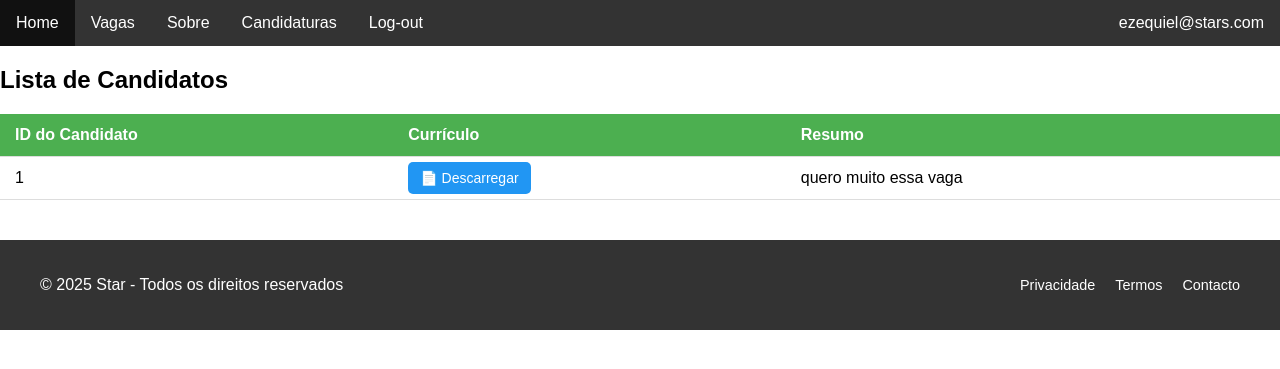
After one commit to EzequielFrancisco/Candidart, a Flask app: page /date in a window 1280 px wide. The commit adds this page. Shown: the top 369 px of the page. Run offline with Flask 3, Linux system fonts and the light colour scheme; a user stored in the database is signed in; data comes from the database, SQL or seed files in the repository; both versions use the stored data as it was after the commit.

Commit message:
projecto finalizado

```diff
--- a/main.py
+++ b/main.py
@@ -14,15 +14,25 @@ def login():
     if request.method == 'POST':
         username = request.form['username']
         password = request.form['password']
+        try:
+            conn = sqlite3.connect('candidart.db')
+            cursor = conn.cursor()
+            cursor.execute("SELECT * FROM users WHERE user_name = ? AND senha = ?", (username, password))
+            user = cursor.fetchone()
+            conn.close()
 
-        # Aqui poderias validar o username/password com o DB
-        if username and password:
-            session['username'] = username
-            flash(f"Bem-vindo, {username}!", "success")
-            return redirect(url_for('home'))
-        else:
-            flash("Preencha todos os campos!", "error")
-            return redirect(url_for('login'))
+            # Aqui poderias validar o username/password com o DB
+            if user:
+                session['username'] = user[1]
+                session['company'] = user[3]
+                flash(f"Bem-vindo, {username}!", "success")
+                return redirect(url_for('home'))
+            else:
+                flash("Preencha todos os campos com os dados correctos!", "error")
+                return redirect(url_for('login'))
+        except sqlite3.Error as e:
+            flash("Ocorreu um erro na base de dados: {e}")
+            return render_template('login.html')
 
     # GET request: renderiza formulário HTML simples
     return '''
@@ -37,16 +47,36 @@ def login():
 @app.route("/register", methods=['GET','POST'])
 def register():
     if request.method == 'POST':
-        # lógica de criação de conta
-        pass
+        user_name = request.form['username']
+        senha = request.form['password']
+        company = request.form['company']
+        try:
+            conn = sqlite3.connect('candidart.db')
+            cursor = conn.cursor()
+            cursor.execute("""
+                INSERT INTO users (user_name, senha, company)
+                VALUES (?, ?, ?)
+            """, (user_name, senha, company))
+
+            conn.commit()
+            flash("Registo enviada com sucesso!", "success")
+            return redirect(url_for("login"))
+
+        except Exception as e:
+            return f"Erro no banco de dados: {e}"
+
+        finally:
+            conn.close()
+
     return '''
-        <h1>Login</h1>
+        <h1>Cadasro</h1>
         <form method="post">
             <p><input type="text" name="username" placeholder="Nome de utilizador" required>
             <p><input type="password" name="password" placeholder="Senha" required>
+            <p><input type="text" name="company" placeholder="Nome da empresa" required>
             <p><input type="submit" value="Login">
         </form>
-        <a href="{}">Criar conta</a>'''.format(url_for('login'))
+        <a href="{}">Já tem conta</a>'''.format(url_for('login'))
 
 @app.route("/logout")
 def logout():
@@ -107,7 +137,6 @@ def insert():
         finally:
             conn.close()
 
-
 @app.route("/vacancies")
 def vacancies():
     try:
@@ -120,6 +149,28 @@ def vacancies():
 
     except Exception as e:
         return "Erro algures no banco de dados"
+
+@app.route("/date")
+def date():
+    if 'company' in session:
+        company_name = session['company']
+
+        try:
+            conn = sqlite3.connect('candidart.db')
+            conn.row_factory = sqlite3.Row
+            cursor = conn.cursor()
+            cursor.execute('SELECT * FROM candidacy WHERE company_name = ?', (company_name,))
+            dates = cursor.fetchall()
+
+            return render_template("date.html", dates=dates)
+
+        except Exception as e:
+            return f"Erro no banco de dados: {e}"
+
+    else:
+        flash("Método não permitido", "error")
+        return redirect(url_for('home'))
+
 
 @app.route("/create", methods=['GET', 'POST'])
 def create():
--- a/templates/base.html
+++ b/templates/base.html
@@ -17,7 +17,7 @@
                     <li class="dropdown">
                         <a href="#" class="dropbtn">{{ session.get('username') }}</a>
                     </li>
-                    <li><a href="#">Candidaturas</a></li>
+                    <li><a href="{{ url_for('date') }}">Candidaturas</a></li>
                     <li><a href="{{ url_for('logout') }}">Log-out</a></li>
 
                 {% else %}
@@ -30,13 +30,15 @@
     </header>
     <main>
         {% with messages = get_flashed_messages(with_categories=true) %}
-            {% if messages %}
-                <ul>
-                {% for category, message in messages %}
-                    <li class="{{ category }}">{{ message }}</li>
-                {% endfor %}
-                </ul>
-            {% endif %}
+        {% if messages %}
+            <div class="flash-container">
+            {% for category, message in messages %}
+                <div class="flash-message {{ category }}">
+                {{ message }}
+                </div>
+            {% endfor %}
+            </div>
+        {% endif %}
         {% endwith %}
 
         {% block content %}
--- a/templates/create.html
+++ b/templates/create.html
@@ -17,7 +17,7 @@
             <!-- Company Information -->
             <div class="form-group">
                 <label for="company-name">Company Name</label>
-                <input type="text" name="company-name" id="company-name" placeholder="Enter company name" required>
+                <input type="text" name="company-name" id="company-name" value="{{ session.get('company') }}" required>
             </div>
 
             <!-- Job Details -->
--- /dev/null
+++ b/templates/date.html
@@ -0,0 +1,78 @@
+{% extends "base.html" %}
+
+{% block title %}Lista de Candidatos{% endblock %}
+
+{% block content %}
+
+<style>
+    table {
+        width: 100%;
+        border-collapse: collapse;
+        margin-top: 20px;
+        font-family: Arial, sans-serif;
+    }
+
+    th, td {
+        padding: 12px 15px;
+        text-align: left;
+        border-bottom: 1px solid #ddd;
+    }
+
+    th {
+        background-color: #4CAF50;
+        color: white;
+    }
+
+    tr:hover {
+        background-color: #f5f5f5;
+    }
+
+    a.download-btn {
+        text-decoration: none;
+        padding: 8px 12px;
+        border-radius: 5px;
+        background-color: #2196F3;
+        color: white;
+        font-size: 14px;
+    }
+
+    a.download-btn:hover {
+        background-color: #0b7dda;
+    }
+</style>
+
+<h2>Lista de Candidatos</h2>
+
+{% if dates is iterable %}
+    <table>
+        <thead>
+            <tr>
+                <th>ID do Candidato</th>
+                <th>Currículo</th>
+                <th>Resumo</th>
+            </tr>
+        </thead>
+        <tbody>
+            {% for date in dates %}
+            <tr>
+                <td>{{ date.id }}</td>
+                <td>
+                    {% if date.cv %}
+                        <a href="{{ url_for('static', filename='curriculos/' ~ date.cv) }}"
+                           download class="download-btn">
+                            📄 Descarregar
+                        </a>
+                    {% else %}
+                        <em>Sem ficheiro</em>
+                    {% endif %}
+                </td>
+                <td>{{ date.resumo }}</td>
+            </tr>
+            {% endfor %}
+        </tbody>
+    </table>
+{% else %}
+    <p>Não existem dados para mostrar.</p>
+{% endif %}
+
+{% endblock %}
```
Also changed, not shown: static/css/style.css (+42 -0 lines), candidart.db, 1 other file.
